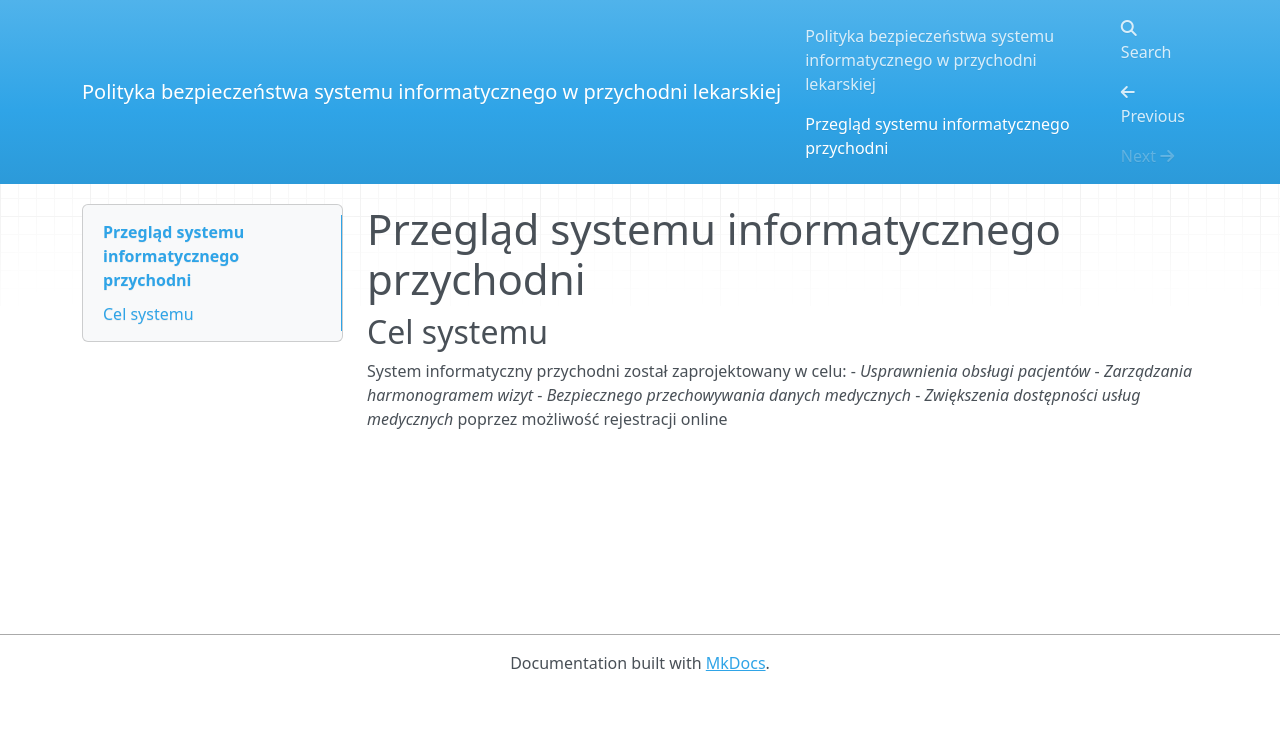
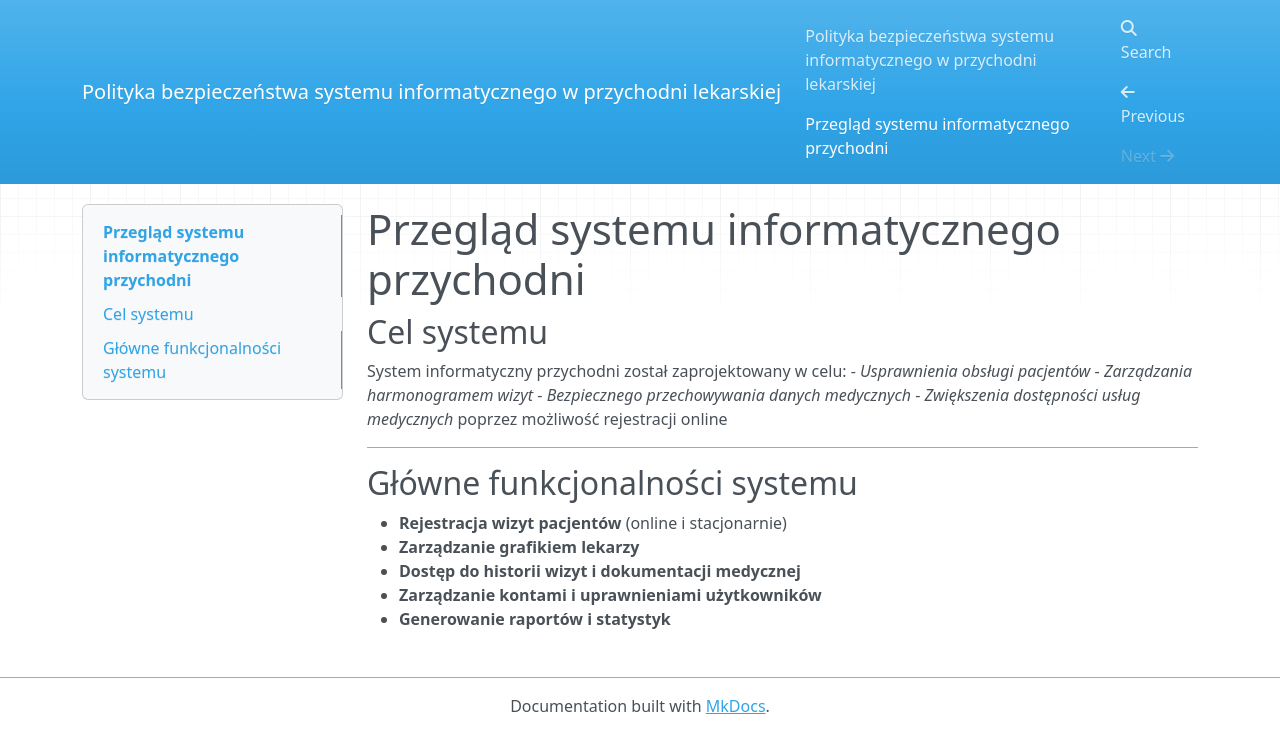
Before and after one commit to oligru/Polityka-bezpieczenstwa-projekt, an MkDocs documentation site: the page built from docs/system-overview.md, in a window 1280 px wide. Shown: the top 753 px of the page. Built offline with MkDocs 1.6.1, drawn with Linux system fonts in a browser that asks for light colours; nearby versions of some CDN libraries.

Commit message:
dodanie opisu glownych funkcjonalnosci systemu

```diff
--- a/docs/system-overview.md
+++ b/docs/system-overview.md
@@ -7,3 +7,13 @@ System informatyczny przychodni został zaprojektowany w celu:
 - *Zarządzania harmonogramem wizyt*
 - *Bezpiecznego przechowywania danych medycznych*
 - *Zwiększenia dostępności usług medycznych* poprzez możliwość rejestracji online
+
+---
+
+## Główne funkcjonalności systemu
+
+- **Rejestracja wizyt pacjentów** (online i stacjonarnie)
+- **Zarządzanie grafikiem lekarzy**
+- **Dostęp do historii wizyt i dokumentacji medycznej**
+- **Zarządzanie kontami i uprawnieniami użytkowników**
+- **Generowanie raportów i statystyk**
```
